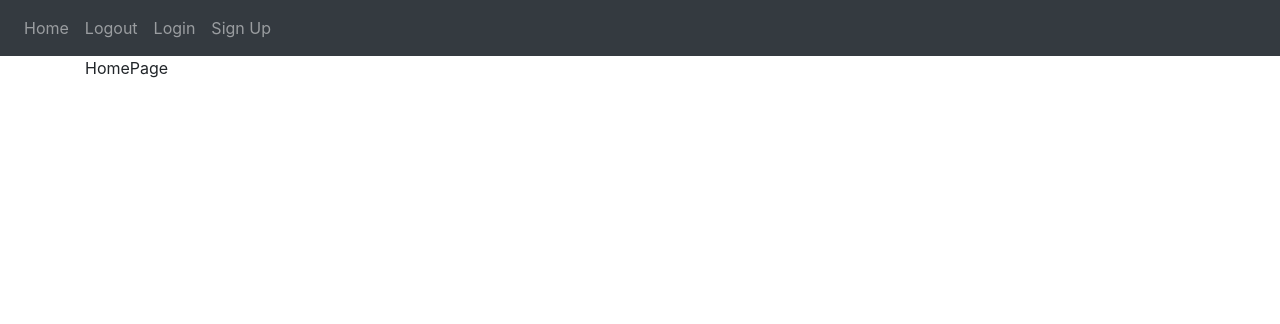
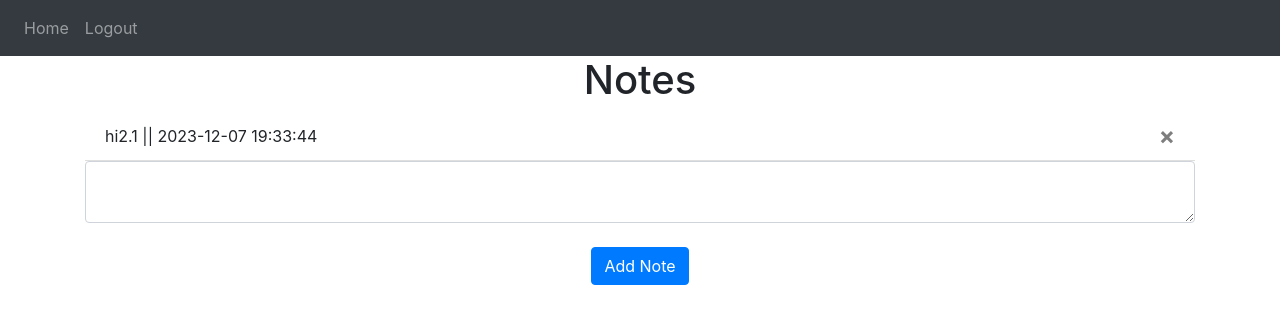
Before and after one commit to ajaxdwdev/post-it, a Flask app: page / in a window 1280 px wide. Shown: the top 324 px of the page. Run offline with Flask 3, Linux system fonts and the light colour scheme; a user stored in the database is signed in; some libraries are stand-ins or nearby versions.

Commit message:
base note functionality

```diff
--- a/post_it_website/models.py
+++ b/post_it_website/models.py
@@ -4,7 +4,7 @@ from sqlalchemy.sql import func
 
 class Note(db.Model):
     id = db.Column(db.Integer, primary_key=True)
-    text = db.Column(db.String(10000))
+    data = db.Column(db.String(10000))
     date = db.Column(db.DateTime(timezone=True), default=func.now())
     userId = db.Column(db.Integer, db.ForeignKey('user.id'))
 
--- /dev/null
+++ b/post_it_website/static/index.js
@@ -0,0 +1,8 @@
+function deleteNote(noteId) {
+  fetch('/delete-note', {
+    method: 'POST',
+    body: JSON.stringify({ noteId: noteId }),
+  }).then((_res) => {
+    window.location.href = '/';
+  });
+}
--- a/post_it_website/templates/base.html
+++ b/post_it_website/templates/base.html
@@ -19,10 +19,13 @@
         </button>
         <div class="collapse navbar-collapse" id="navbar">
             <div class="navbar-nav">
+                {% if user.is_authenticated %}
                 <a class="nav-item nav-link" id="home" href="/">Home</a>
                 <a class="nav-item nav-link" id="logout" href="/logout">Logout</a>
+                {% else %}
                 <a class="nav-item nav-link" id="login" href="/login">Login</a>
                 <a class="nav-item nav-link" id="signUp" href="/sign-up">Sign Up</a>
+                {% endif %}
             </div>
         </div>
     </nav>
@@ -63,6 +66,8 @@
     <script src="https://maxcdn.bootstrapcdn.com/bootstrap/4.0.0/js/bootstrap.min.js"
         integrity="sha384-JZR6Spejh4U02d8jOt6vLEHfe/JQGiRRSQQxSfFWpi1MquVdAyjUar5+76PVCmYl"
         crossorigin="anonymous"></script>
+
+    <script type="text/javascript" src="{{ url_for('static', filename='index.js')}}"></script>
 </body>
 
 </html>
--- a/post_it_website/templates/home.html
+++ b/post_it_website/templates/home.html
@@ -3,5 +3,22 @@
 {% block title %}Post-It{% endblock %}
 
 {% block content %}
-HomePage
+<h1 align="center">Notes</h1>
+<ul class="list-group list-group-flush" id="notes">
+    {% for note in user.notes %}
+    <li class="list-group-item">
+        {{ note.data }} || {{ note.date }}
+        <button type="button" class="close" onClick="deleteNote({{ note.id }})">
+            <span aria-hidden="true">&times;</span>
+        </button>
+    </li>
+    {% endfor %}
+</ul>
+<form method="POST">
+    <textarea name="note" id="note" class="form-control"></textarea>
+    <br />
+    <div align="center">
+        <button type="submit" class="btn btn-primary">Add Note</button>
+    </div>
+</form>
 {% endblock %}
--- a/post_it_website/views.py
+++ b/post_it_website/views.py
@@ -1,9 +1,33 @@
-from flask import Blueprint, render_template
+from flask import Blueprint, render_template, request, flash, jsonify
 from flask_login import login_required, current_user
+from .models import Note
+from . import db
+import json
 
 views = Blueprint('views', __name__)
 
-@views.route('/')
+@views.route('/', methods=['GET', 'POST'])
 @login_required
 def home():
-    return render_template("home.html")
+    if request.method == 'POST':
+        note = request.form.get('note')
+        if len(note) < 1:
+            flash('Cannot post an empty note!', category='invalid_entry')
+        else:
+            new_note = Note(data=note, userId=current_user.id)
+            db.session.add(new_note)
+            db.session.commit()
+            flash('Note added!', category='success')
+    return render_template("home.html", user=current_user)
+
+@views.route('/delete-note', methods=['POST'])
+def delete_note():
+    note = json.loads(request.data)
+    noteId = note['noteId']
+    note = Note.query.get(noteId)
+    if note:
+        if note.userId == current_user.id:
+            db.session.delete(note)
+            db.session.commit()
+
+    return jsonify({})
```
Also changed, not shown: post_it_website/auth.py (+3 -5 lines), instance/database.db.
